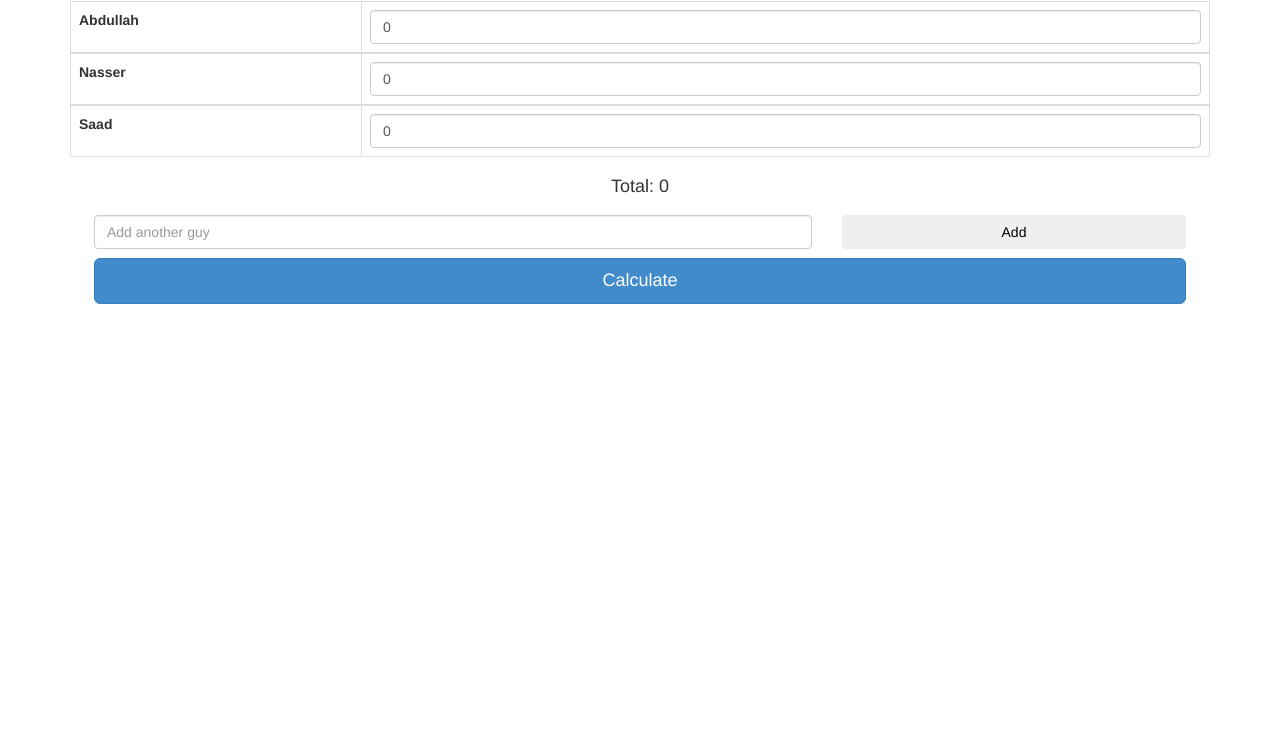
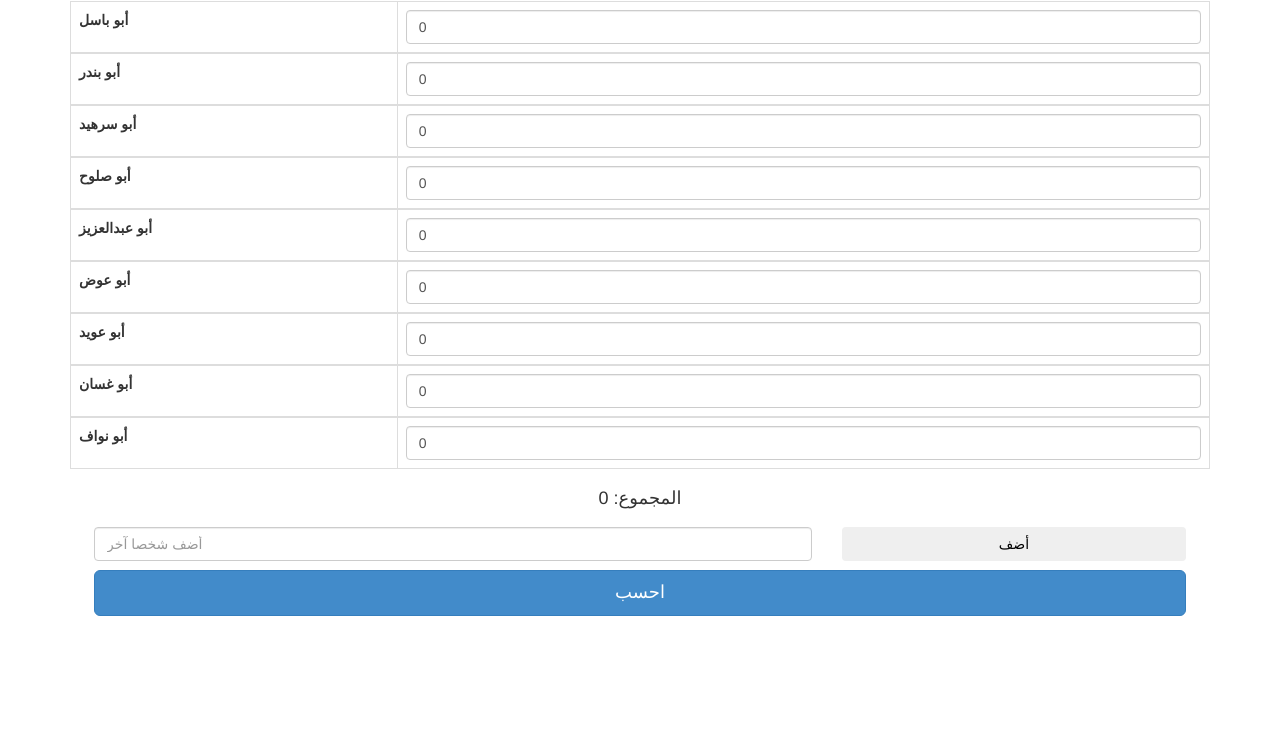
Before and after one commit to nashamri/tripBalance, a plain HTML site: page index.html in a window 1280 px wide. Shown: the part 69-800 px from the top of the page. Drawn offline with nearby package versions, Linux system fonts and the light colour scheme.

Commit message:
little update

```diff
--- a/index.html
+++ b/index.html
@@ -18,7 +18,7 @@
     <div class="container">
 
         <div class="row">
-            <h1 class="text-center">Trip Balance</h1>
+            <h1 class="text-center">&#10084;</h1>
             <div class="col-xs-12">
                 <table class="table table-bordered table-hover" data-bind="foreach: guys">
                     <tr>
@@ -28,13 +28,13 @@
                     </tr>
                 </table>
 
-                <h4 class="text-center">Total: <span data-bind="text: total"></span></h4>
+                <h4 class="text-center">المجموع: <span data-bind="text: total"></span></h4>
                 <div class="well-sm">
                     <div class="col-xs-8 text-center">
-                        <input data-bind="value: newGuyName" class="form-control" placeholder="Add another guy"/>
+                        <input data-bind="value: newGuyName" class="form-control" placeholder="أضف شخصا آخر"/>
                     </div><!-- col-xs-6 -->
                     <div class="col-xs-4 text-center">
-                        <button class="btn btn-block" data-bind="click: addGuy">Add</button>
+                        <button class="btn btn-block" data-bind="click: addGuy">أضف</button>
                     </div><!-- col-xs-2 -->
                 </div><!-- well-sm -->
             </div><!-- col-xs-12 -->
@@ -43,7 +43,7 @@
 
         <div class="col-xs-12">
             <div class="well-sm">
-                <button class="btn btn-primary btn-lg btn-block" data-bind="click: calculate" data-toggle="modal" data-target="#myModal">Calculate</button>
+                <button class="btn btn-primary btn-lg btn-block" data-bind="click: calculate" data-toggle="modal" data-target="#myModal">احسب</button>
             </div>
         </div><!-- row -->
 
@@ -77,6 +77,6 @@
     <!-- Include all compiled plugins (below), or include individual files as needed -->
     <script src="js/bootstrap.min.js"></script>
     <!-- Trip Balance App -->
-    <script type='text/javascript' src="js/tripBalance.js"></script>
+    <script type='text/javascript' src="js/tripBalance.js" charset="UTF-8"></script>
 </body>
 </html>
--- a/js/tripBalance.js
+++ b/js/tripBalance.js
@@ -12,9 +12,15 @@ function TripBalanceViewModel() {
     var self = this;
 
     self.guys = ko.observableArray([
-        new Guy("Abdullah"),
-        new Guy("Nasser"),
-        new Guy("Saad")
+        new Guy("أبو باسل"),
+        new Guy("أبو بندر"),
+        new Guy("أبو سرهيد"),
+        new Guy("أبو صلوح"),
+        new Guy("أبو عبدالعزيز"),
+        new Guy("أبو عوض"),
+        new Guy("أبو عويد"),
+        new Guy("أبو غسان"),
+        new Guy("أبو نواف")
     ]);
 
     self.newGuyName = "";
@@ -67,7 +73,7 @@ function TripBalanceViewModel() {
                         else
                             amount = ( -1 * debtee.debt());
 
-                        self.results.push(guy.name + " gives " + amount.toFixed(2) + " to " + debtee.name );
+                        self.results.push(guy.name + " يعطي " + amount.toFixed(2) + " لـ " + debtee.name );
                         guy.debt( guy.debt() - amount);
                         debtee.debt( debtee.debt() + amount);
                     }
```
